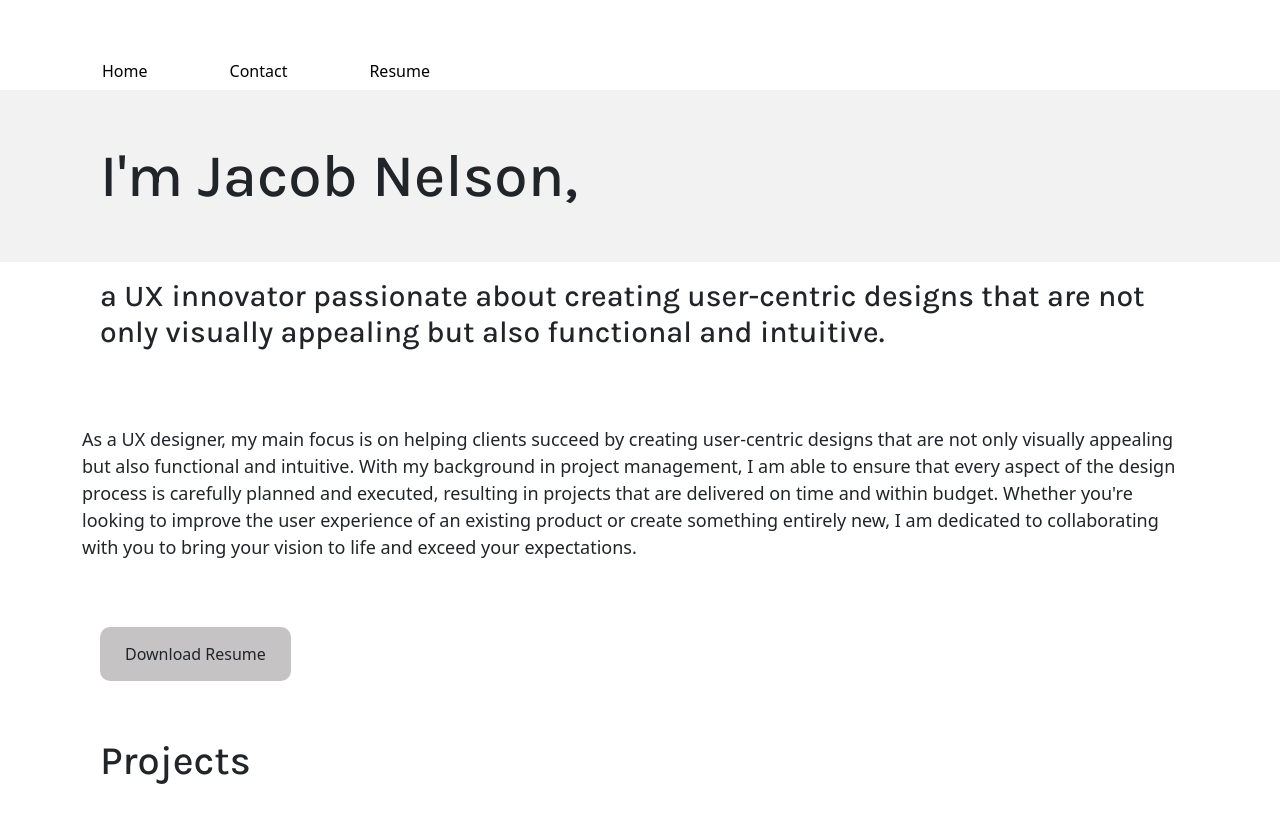
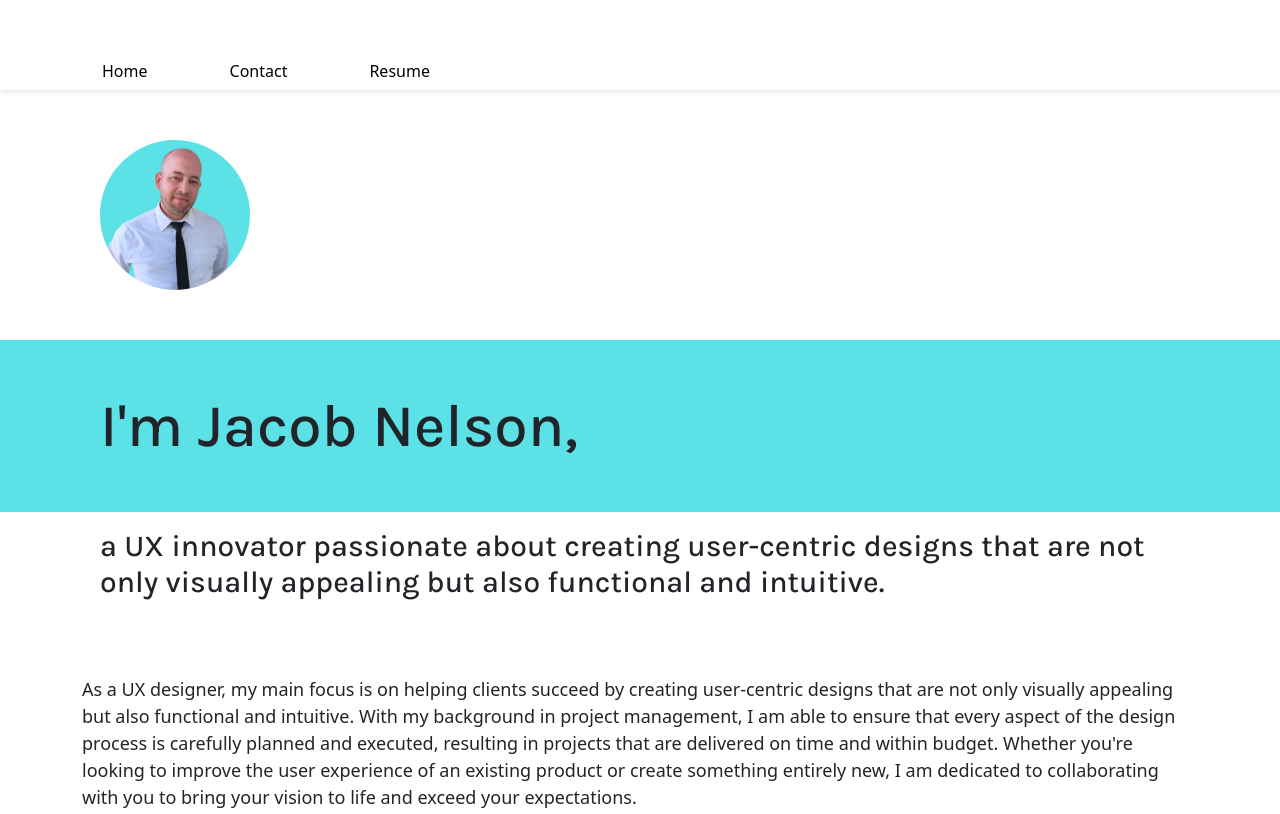
Before and after one commit to Jacobeth/UX_UI_HW_18, a plain HTML site: page index.html in a window 1280 px wide. Shown: the top 814 px of the page. Drawn offline with nearby package versions, Linux system fonts and the light colour scheme.

Commit message:
Add images to profile

```diff
--- a/index.html
+++ b/index.html
@@ -27,7 +27,7 @@
             font-size: 16px;
         }
         .topnav a:hover {
-            color:#00b8ff;
+            color:#5CE1E6;
         }
         .topnav a.active {
             background-color: transparent;
@@ -45,7 +45,7 @@
           font-size: 16px;
         }
         .bottomnav a:hover {
-          color: #00b8ff;
+          color: #5CE1E6;
         }
 
         @media only screen and (max-width: 600px) {
@@ -53,6 +53,7 @@
     background-color: lightblue;
   }
 }
+
     </style>
   </head>
   <body>
@@ -67,8 +68,11 @@
         </nav>
       </div>
     </header>
+    <div class="profile-image">
+      <img src="Images/JacobProfileImageBlue.png" alt="Profile Image"/>
+    </div>
     <section id="hero">
-        <h1>I'm Jacob Nelson,</h1>
+              <h1>I'm Jacob Nelson,</h1>
         <p>
         </p>
         <h2>a UX innovator passionate about creating user-centric designs that are not only visually appealing but also functional and intuitive.</h2>
--- a/style.css
+++ b/style.css
@@ -16,6 +16,20 @@
     max-height: 50px;
     margin: 0 auto;
     padding: 45px;
+  }
+
+  .profile-image {
+    width: 150px;
+    height: 150px;
+    border-radius: 50%;
+    overflow: hidden;
+    margin: 50px 100px;
+  }
+
+  .profile-image img {
+    width: 100%;
+    height: auto;
+    display: block;
   }
 
   .container {
@@ -39,15 +53,6 @@
   flex-basis: 50%;
   padding: 20px;
   text-align: center;
-}
-
-.col img {
-}
-
-@media {
-  .col {
-    flex-basis: 100%;
-  }
 }
 
   h1 {
@@ -136,7 +141,7 @@
 
   /* Hero section */
   #hero h1 {
-    background-color: #f2f2f2;
+    background-color: #5CE1E6;
     font-size: 60px;
     padding: 50px 100px;
     max-height: 400px;
```
Also changed, not shown: Images/JacobProfileImageBlue.png (added), Images/JacobProfileImageGreen.png (added), Images/JacobProfileImageOrange.png (added), Images/JakePhotoGreen.png (deleted), Images/JakePhotoOrange.png (deleted), Images/JakePhotoTurquoise.png (deleted), 2 other files.
